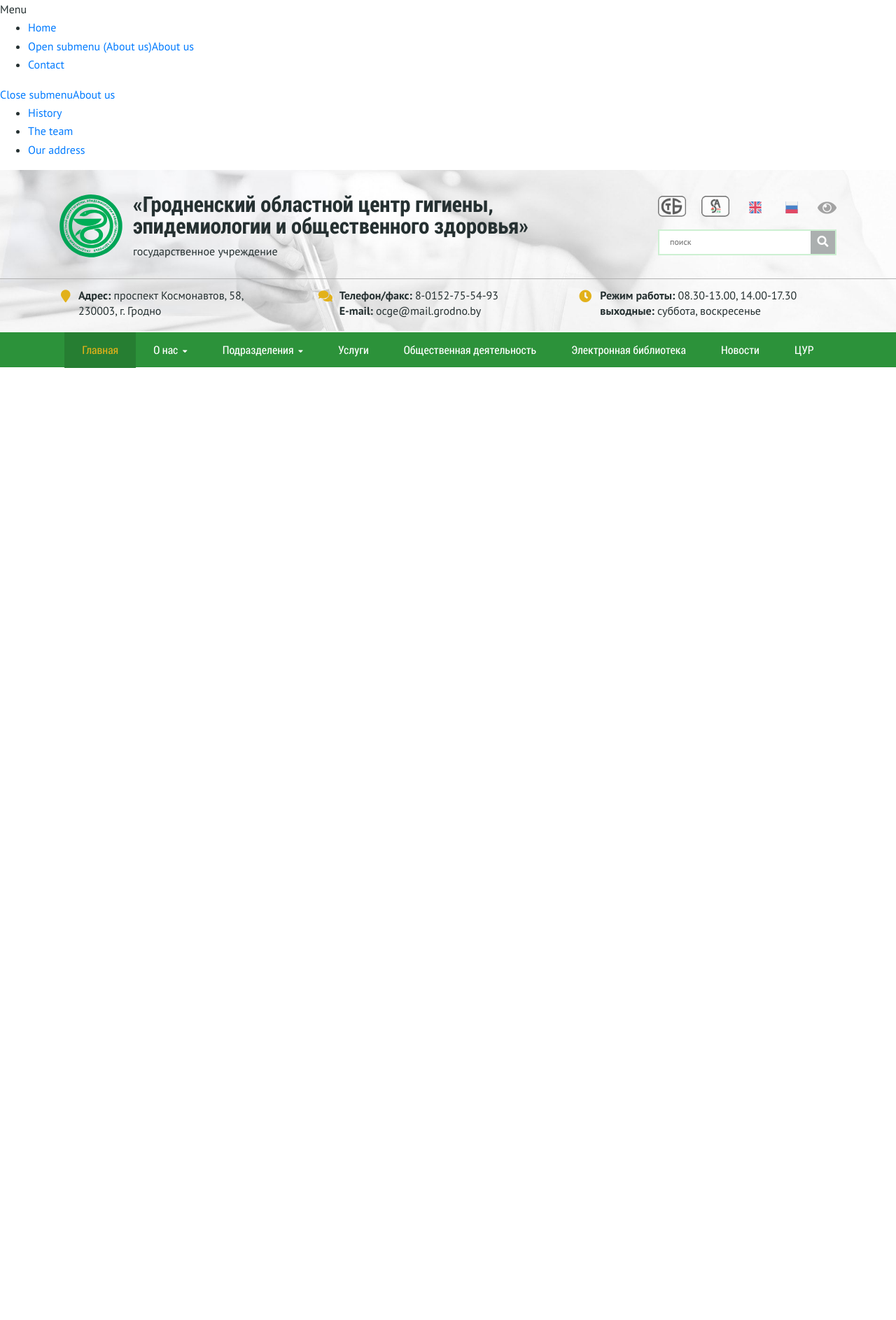
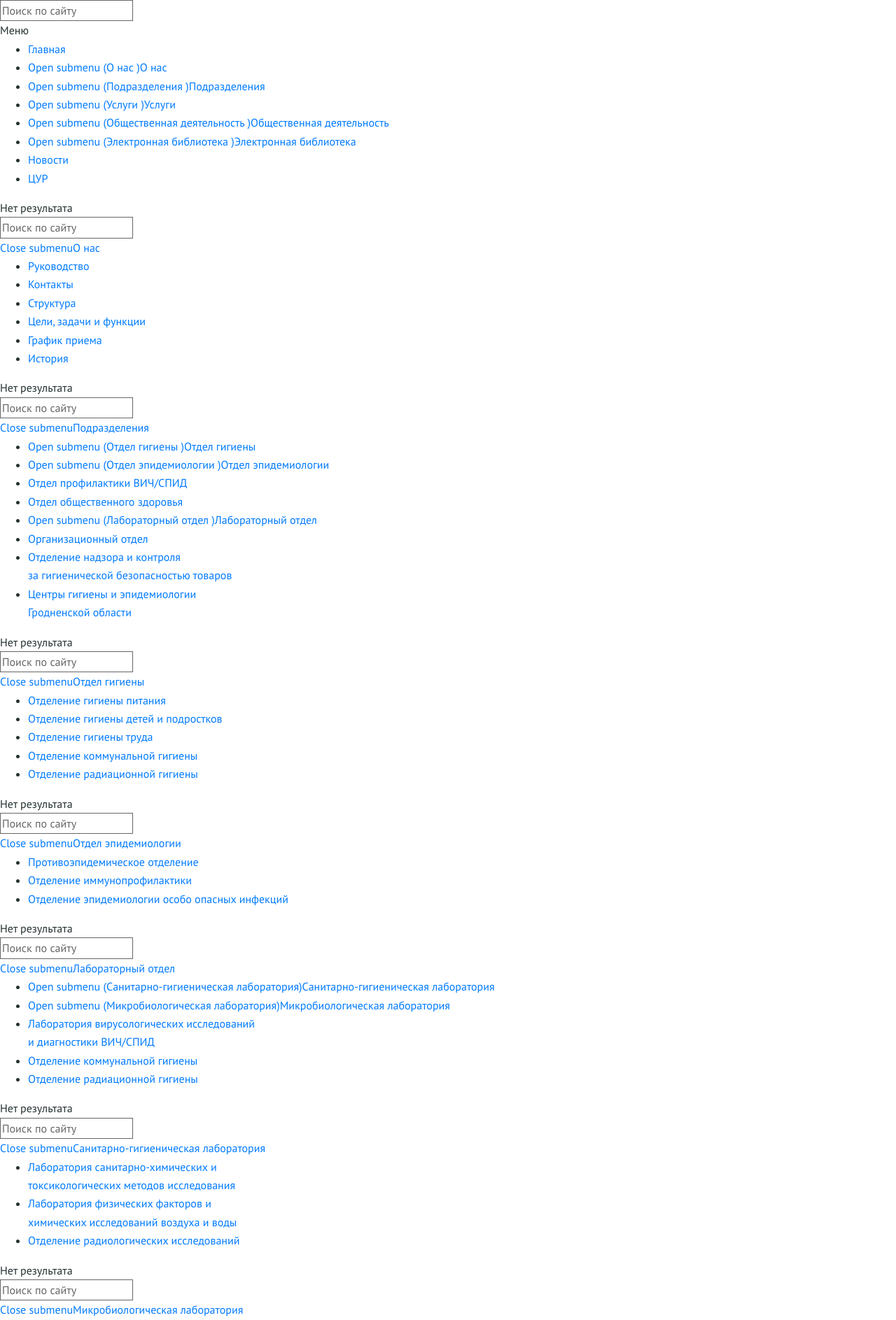
Before and after one commit to panviktar/new-cge, a web app: file app/index.html in a window 1280 px wide. Shown: the top 1887 px of the page at 70% size. Before the commit the page ends 526 px from the top, so only its background shows below. Run offline with its HTML, style and script files only (its server is not run), Linux system fonts and the light colour scheme; some libraries are stand-ins or nearby versions.

Commit message:
navbar mobile

```diff
--- a/app/index.html
+++ b/app/index.html
@@ -31,9 +31,9 @@
 <body class="ishome">
 	<!-- Custom HTML -->
 
+	<div id="my-page">
 
-
-
+		<div id="my-header">
 	<header class="site-header">
 
 		<section class="site-header__top" style="background-image: url(/img/bg/bg_header.jpg);">
@@ -132,25 +132,13 @@
 
 		<div class="mobile-mnu  d-lg-none">
 				<div class="container">
-					<div class="mobile-menu__wraper">
-								<a href="#" class="toggle-mnu d-lg-none"><span></span></a>
+					<div class="mobile-mnu__wraper">
+								<a href="#" class="toggle-mnu  d-lg-none"><span></span></a>
 		</div>
 	</div>
 	</div>
 
-	<nav id="my-menu">
-			<ul>
-				 <li><a href="/">Home</a></li>
-				 <li><a href="/about/">About us</a>
-						<ul>
-							 <li><a href="/about/history/">History</a></li>
-							 <li><a href="/about/team/">The team</a></li>
-							 <li><a href="/about/address/">Our address</a></li>
-						</ul>
-				 </li>
-				 <li><a href="/contact/">Contact</a></li>
-			</ul>
-	 </nav>
+
 
 
 
@@ -284,13 +272,63 @@
 					</ul>
 				</li>
 				<li class="nav-item">
-					<a class="nav-link" href="#">Услуги</a>
+					<a class="nav-link" href="#">Услуги	<i class="fa  fa-caret-down"></i></a>
+					<ul>
+						<li>
+							<a href="#">  Пречень услуг </a>
+						</li>
+						<li>
+							<a href="#"> Прейскурант </a>
+						</li>
+						<li>
+							<a href="#"> Услуги для физических лиц </a>
+						</li>
+						<li>
+							<a href="#"> Клинико-бактериологические исследования </a>
+						</li>
+						<li>
+							<a href="#"> Заключение договоров </a>
+						</li>
+					</ul>
 				</li>
 				<li class="nav-item">
-					<a class="nav-link" href="#">Общественная деятельность</a>
+					<a class="nav-link" href="#">Общественная деятельность <i class="fa  fa-caret-down"></i></a>
+					<ul>
+						<li>
+							<a href="#">  Профсоюзная жизнь </a>
+						</li>
+						<li>
+							<a href="#"> Красный крест </a>
+						</li>
+					</ul>
 				</li>
 				<li class="nav-item">
-					<a class="nav-link" href="#">Электронная библиотека</a>
+					<a class="nav-link" href="#">Электронная библиотека <i class="fa  fa-caret-down"></i></a>
+					<ul>
+						<li>
+							<a href="#"> Санитарные нормы, правила <br> и гигиенические нормативы </a>
+						</li>
+						<li>
+							<a href="#"> Постановления о запрещении <br> обращения продукции </a>
+						</li>
+						<li>
+							<a href="#"> Бюллетени </a>
+						</li>
+						<li>
+							<a href="#"> Информационные материалы <i class="fa  fa-caret-down"></i> </a>
+							<ul>
+								<li>
+									<a href="#">  Для медицинских работников </a>
+								</li>
+								<li>
+									<a href="#"> Для немедицинских работников </a>
+								</li>
+							</ul>
+						</li>
+						<li>
+							<a href="#"> Презентации и видеоролики </a>
+						</li>
+					</ul>
 				</li>
 				<li class="nav-item">
 					<a class="nav-link" href="#">Новости</a>
@@ -305,12 +343,13 @@
 	</header>
 
 
+</div>
 
 
+	<div id="my-content"></div>
+	<div id="my-footer"></div>
 
-
-
-
+</div>
 
 	<script src="js/scripts.min.js"></script>
 
--- a/app/scss/_blocks/_navbar.scss
+++ b/app/scss/_blocks/_navbar.scss
@@ -26,9 +26,8 @@
 	background-color: $accent;
 
 	a {
-		border-bottom: transparent;
 		border-left: transparent;
-		border-top: none;
+		border-top: 1px solid transparent;
 	}
 		>li {
 			background-color: transparent;
@@ -45,12 +44,11 @@
 
 			>a {
 				color: $white;
-				border: none;
-				padding: 12px 25px;
+				padding: 12px 24px;
 
 				.fa {
 					font-size: 11px;
-					margin-left: 3px;
+					margin-left: 1px;
 				}
 			}
 			&:hover {
@@ -64,12 +62,20 @@
 			ul {
 				margin-top: 1px;
 
+
 				li {
 					background-color: lighten($accent,50%);
 					text-align: left;
 
+					ul {
+						margin-top: 0;
+					}
+
+
 					&:hover {
 						background-color: lighten($accent,50%);
+						background-color: lighten($accent,53%);
+
 						>a {
 							color: $accent;
 							transition: color 0.3s;
@@ -80,6 +86,9 @@
 						color: $text;
 						font-size: $fz--small;
 						line-height: 1.2;
+						border-top: 1px solid lighten($accent, 42%);
+						border-right: 1px solid lighten($accent, 42%);
+
 					}
 				}
 			}
@@ -88,7 +97,7 @@
 
 .top-line ul, .top-line li {
 	margin-bottom: -4px;
-	border-bottom: transparent;
+
 }
 
 .fa-caret-down {
@@ -97,19 +106,24 @@
 }
 
 
+
+
 // ------------------Mobile-menu -----------------//
 
 .mobile-mnu {
 	background-color: $accent;
 	padding: 12px 15px 5px 15px;
 
+
 	&__wraper {
 		position: relative;
+		display: flex;
+		justify-content: flex-end;
 		}
 }
 
 .toggle-mnu {
-  display: block;
+	display: block;
   width: 28px;
   height: 28px;
 
@@ -153,3 +167,10 @@
 	}
 
 }
+
+.mm-menu_offcanvas {
+	z-index: 5;
+	.fa {
+		display: none;
+	}
+}
```
Also changed, not shown: app/js/common.js (+32 -6 lines), app/css/main.min.css, app/js/scripts.min.js.
